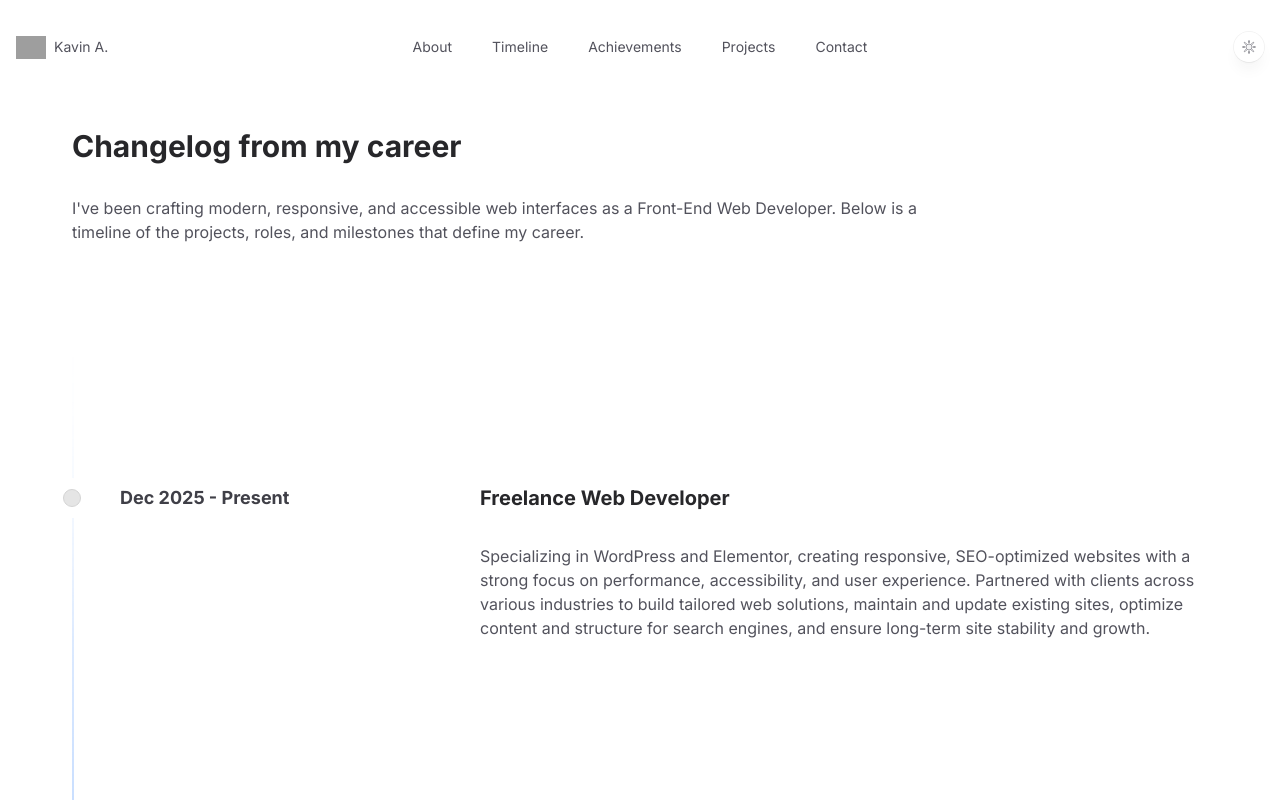
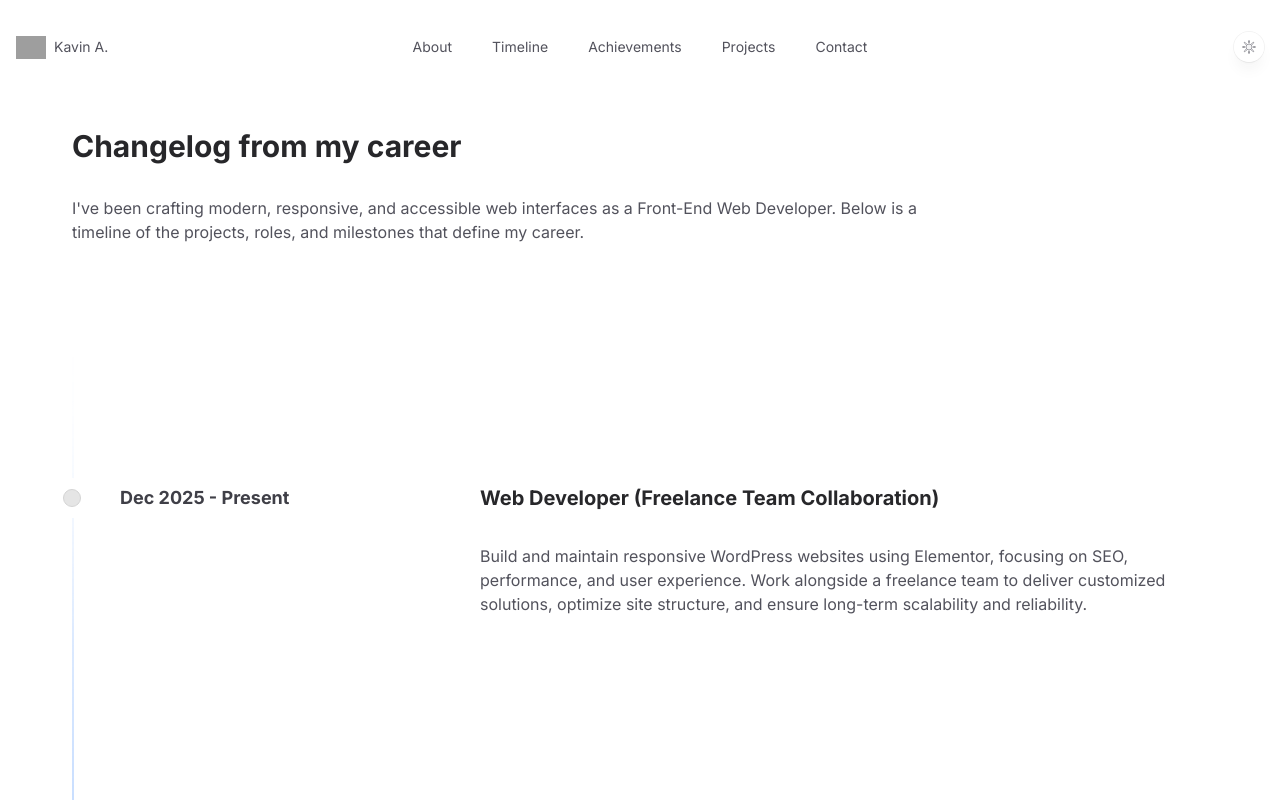
Before and after one commit to Kavin-crew/portfolio, a Next.js app: page /timeline in a window 1280 px wide. Shown: the top 800 px of the page. Built offline with nearby package versions, Linux system fonts and the light colour scheme; grey boxes are pictures that could not be loaded.

Commit message:
updating the currently role

```diff
--- a/app/_components/ui/card-hover-effect.js
+++ b/app/_components/ui/card-hover-effect.js
@@ -3,6 +3,7 @@ import { AnimatePresence, motion } from "framer-motion";
 import Paragraph from "@/app/_components/Paragraph";
 import HeadingQuaternary from "@/app/_components/HeadingQuaternary";
 import { FaCodeFork } from "react-icons/fa6";
+import { ArrowUpRightIcon } from "@heroicons/react/24/solid";
 
 import { useState } from "react";
 import Link from "next/link";
@@ -43,10 +44,13 @@ export function HoverEffect({ items, className }) {
           </AnimatePresence>
           <div className="grid grid-rows-[1fr_40px_44px] bg-white shadow-md ring-1 shadow-zinc-800/5 ring-zinc-900/5 dark:border dark:border-zinc-700/50 dark:bg-zinc-900 dark:ring-0 rounded-2xl h-full w-full p-4 overflow-hidden border border-transparent relative z-20">
             <Link href={item?.link} target="_blank">
-              <span className="relative z-10 mb-6 flex h-12 w-12 items-center justify-center rounded-full bg-white shadow-md ring-1 shadow-zinc-800/5 ring-zinc-900/5 dark:border dark:border-zinc-600 dark:bg-zinc-200 dark:ring-0 overflow-hidden">
+              <span className="relative z-10 mb-6 flex h-12 w-12 items-center justify-center rounded-full bg-white shadow-md ring-1 shadow-zinc-800/5 ring-zinc-900/5 dark:border dark:border-zinc-600 dark:ring-0 overflow-hidden">
                 {item?.logo}
               </span>
-              <HeadingQuaternary>{item.title}</HeadingQuaternary>
+              <HeadingQuaternary className="flex gap-2 items-center">
+                {item.title}
+                <ArrowUpRightIcon className="h-4 w-4 fill-violet-600 transition hover:fill-violet-700 dark:fill-violet-400 dark:hover:fill-violet-500" />
+              </HeadingQuaternary>
               <Paragraph className="mb-4!">{item.description}</Paragraph>
             </Link>
             {item?.icons && (
@@ -63,8 +67,8 @@ export function HoverEffect({ items, className }) {
             )}
             <Link
               href={item.githublink}
+              target="_blank"
               className="flex items-center gap-2 mt-5 pl-1 text-sm font-medium text-zinc-600 dark:text-zinc-300 hover:text-violet-400 dark:hover:text-violet-400 transition duration-100"
-              target="_blank"
             >
               <FaCodeFork className="h-4 w-4 fill-violet-600 transition group-hover:fill-violet-700 dark:fill-violet-400 dark:group-hover:fill-violet-500" />
               View on Github
--- a/app/_data/navContent.js
+++ b/app/_data/navContent.js
@@ -7,41 +7,42 @@ import {
   ArrowTrendingUpIcon,
 } from "@heroicons/react/24/solid";
 
+const iconClass =
+  "h-4 w-4 fill-violet-600 transition hover:fill-violet-700 dark:fill-violet-400 dark:hover:fill-violet-500";
+
+export const ICONS = {
+  userIcon: <UserIcon className={iconClass} />,
+  arrowUp: <ArrowTrendingUpIcon className={iconClass} />,
+  trophyIcon: <TrophyIcon className={iconClass} />,
+  codeBracketIcon: <CodeBracketIcon className={iconClass} />,
+  phoneIcon: <PhoneIcon className={iconClass} />,
+};
+
 // Navigation Items
 export const navItems = [
   {
     name: "About",
     link: "/about",
-    icon: (
-      <UserIcon className="h-4 w-4 text-violet-600 transition group-hover:fill-violet-700 dark:fill-violet-200 dark:group-hover:fill-violet-100 duration-300" />
-    ),
+    icon: ICONS.userIcon,
   },
   {
     name: "Timeline",
     link: "/timeline",
-    icon: (
-      <ArrowTrendingUpIcon className="h-4 w-4 text-violet-600 transition group-hover:fill-violet-700 dark:fill-violet-200 dark:group-hover:fill-violet-100 duration-300" />
-    ),
+    icon: ICONS.arrowUp,
   },
   {
     name: "Achievements",
     link: "/achievements",
-    icon: (
-      <TrophyIcon className="h-4 w-4 text-violet-600 transition group-hover:fill-violet-700 dark:fill-violet-200 dark:group-hover:fill-violet-100 duration-300" />
-    ),
+    icon: ICONS.trophyIcon,
   },
   {
     name: "Projects",
     link: "/projects",
-    icon: (
-      <CodeBracketIcon className="h-4 w-4 text-violet-600 transition group-hover:fill-violet-700 dark:fill-violet-200 dark:group-hover:fill-violet-100 duration-300" />
-    ),
+    icon: ICONS.codeBracketIcon,
   },
   {
     name: "Contact",
     link: "/contact",
-    icon: (
-      <PhoneIcon className="h-4 w-4 text-violet-600 transition group-hover:fill-violet-700 dark:fill-violet-200 dark:group-hover:fill-violet-100 duration-300" />
-    ),
+    icon: ICONS.phoneIcon,
   },
 ];
--- a/app/_data/timelineContent.js
+++ b/app/_data/timelineContent.js
@@ -389,15 +389,13 @@ export const timelineData = [
     content: (
       <div key="2026">
         <h2 className="mb-8 text-xl md:text-1xl font-bold text-zinc-800 dark:text-zinc-100 ">
-          Freelance Web Developer
+          Web Developer (Freelance Team Collaboration)
         </h2>
         <Paragraph>
-          Specializing in WordPress and Elementor, creating responsive,
-          SEO-optimized websites with a strong focus on performance,
-          accessibility, and user experience. Partnered with clients across
-          various industries to build tailored web solutions, maintain and
-          update existing sites, optimize content and structure for search
-          engines, and ensure long-term site stability and growth.
+          Build and maintain responsive WordPress websites using Elementor,
+          focusing on SEO, performance, and user experience. Work alongside a
+          freelance team to deliver customized solutions, optimize site
+          structure, and ensure long-term scalability and reliability.
         </Paragraph>
       </div>
     ),
```
